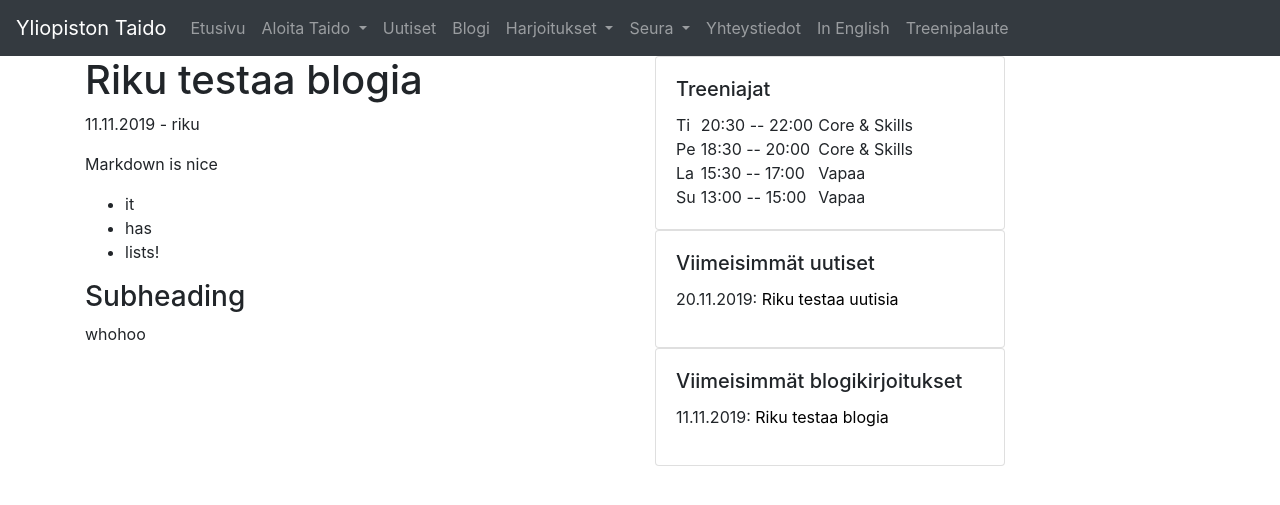
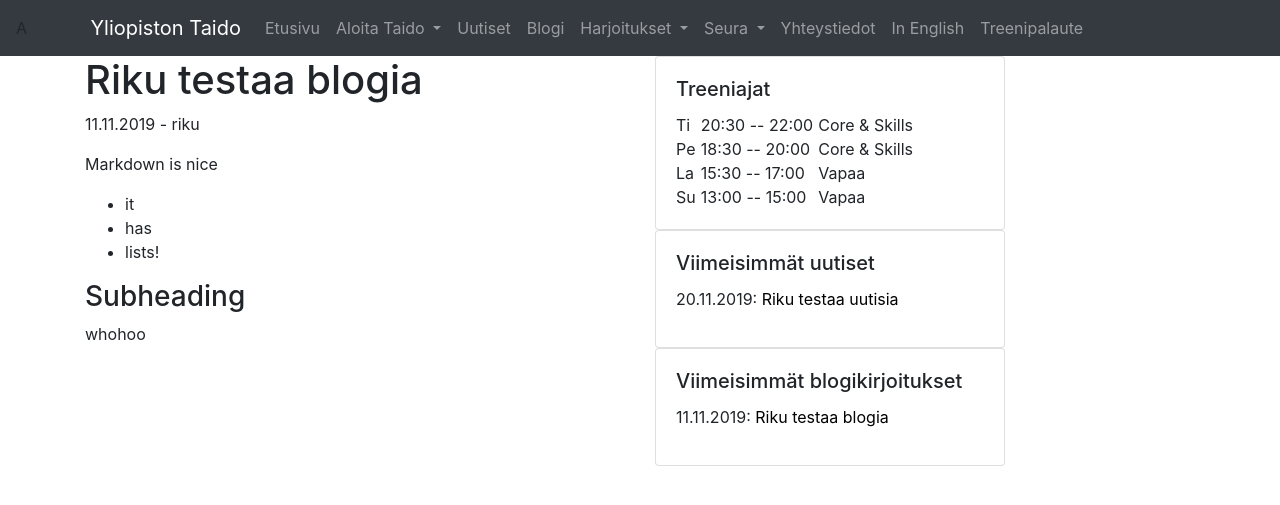
Before and after one commit to yotaido/yotaido.github.io, a Jekyll site: the page built from _blog_posts/blogitesti.md, in a window 1280 px wide. Shown: the top 505 px of the page. Built offline with Jekyll 4.4.1, drawn with Linux system fonts in a browser that asks for light colours.

Commit message:
Fix navbar stuff and grid stuff

```diff
--- a/_includes/navigation.html
+++ b/_includes/navigation.html
@@ -1,4 +1,5 @@
-<nav class="navbar sticky-top navbar-expand-lg navbar-dark bg-dark">
+<nav class="navbar sticky-top navbar-expand-lg navbar-dark bg-dark">A
+    <div class="container">
         <a class="navbar-brand" href="#">{{ site.title }}</a>
         <button class="navbar-toggler" type="button" data-toggle="collapse" data-target="#navbarSupportedContent" aria-controls="navbarSupportedContent" aria-expanded="false" aria-label="Toggle navigation">
             <span class="navbar-toggler-icon"></span>
@@ -26,4 +27,5 @@
                 {% endfor %}
 
         </div>
+    </div>
 </nav>
--- a/_layouts/base.html
+++ b/_layouts/base.html
@@ -2,18 +2,19 @@
 <html>
     <head>
         <meta charset="utf-8">
+        <meta name="viewport" content="width=device-width, initial-scale=1.0">
         <title>{{ page.title }}</title>
         <link rel="stylesheet" href="https://stackpath.bootstrapcdn.com/bootstrap/4.3.1/css/bootstrap.min.css" integrity="sha384-ggOyR0iXCbMQv3Xipma34MD+dH/1fQ784/j6cY/iJTQUOhcWr7x9JvoRxT2MZw1T" crossorigin="anonymous">
         <link rel="stylesheet" href="/assets/css/styles.css">
     </head>
     <body>
-        {% include navigation.html %}
+        <div>{% include navigation.html %}</div>
         <div class="container">
             <div class="row">
-                <div class="col-md-6 col-md-offset-1 middle">
+                <div class="col-md-6 col-md-offset-1">
                     {{ content }}
                 </div>
-                <div class="col-md-4 right">
+                <div class="col-md-4">
                     {% include training-schedule.html %}
                     {% include latest-posts.html %}
                 </div>
```
Lines whose indentation alone changed are shown as unchanged.
